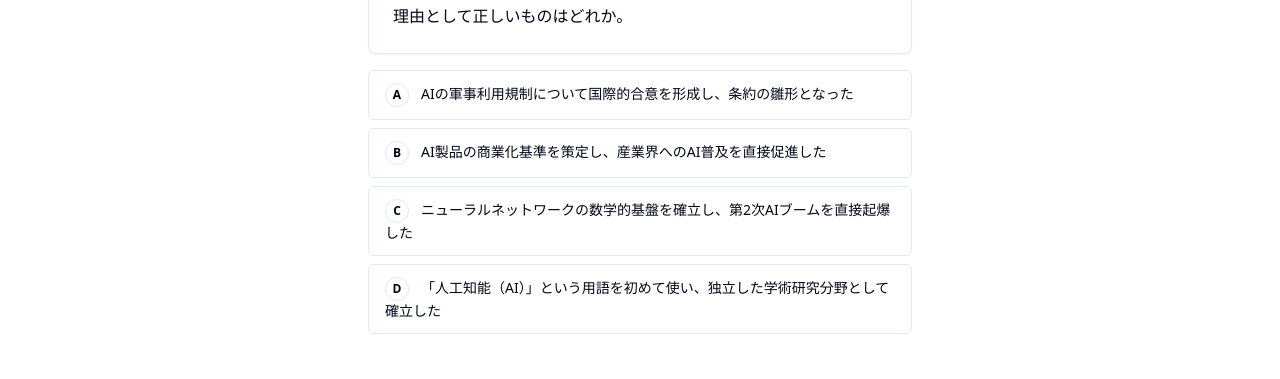
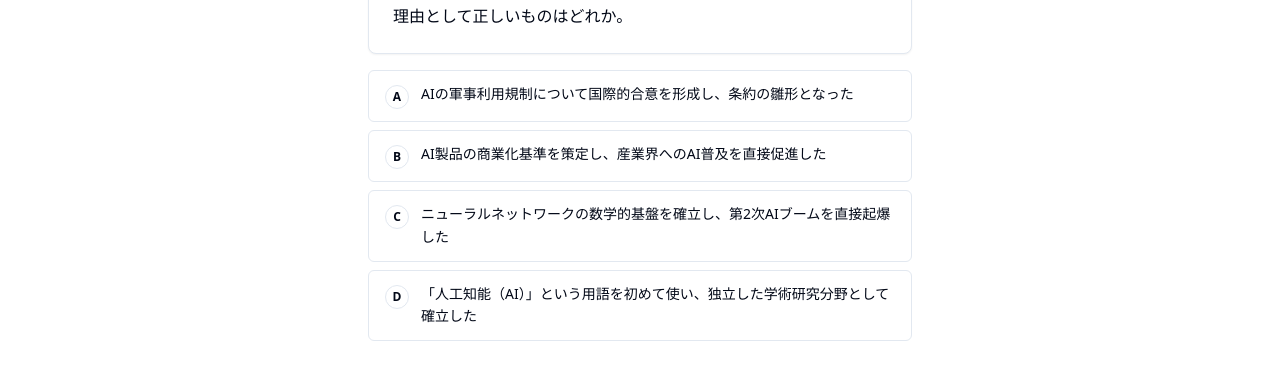
Before and after one commit to scarletcanary-code/g-kentei-app, a React (Vite) app: page /quiz/session in a window 1280 px wide. Shown: the part 223-602 px from the top of the page. Built offline with nearby package versions, Linux system fonts and the light colour scheme; no server answers.

Commit message:
Phase7: 選択肢ボタン折り返しUI修正＋解説の用語集リンク条件付き表示（0041/0042）

```diff
--- a/src/components/quiz/ChoiceList.tsx
+++ b/src/components/quiz/ChoiceList.tsx
@@ -41,15 +41,17 @@ export default function ChoiceList({
       {choices.map((choice, index) => (
         <button
           key={index}
-          className={getChoiceClassName(index)}
+          className={cn(getChoiceClassName(index), 'flex items-start gap-3')}
           onClick={() => !isAnswered && onSelect(index)}
           disabled={isAnswered}
           type="button"
         >
-          <span className="inline-flex items-center justify-center w-6 h-6 rounded-full border border-current/20 text-xs font-semibold mr-3 shrink-0">
+          <span className="inline-flex items-center justify-center w-6 h-6 rounded-full border border-current/20 text-xs font-semibold shrink-0 mt-0.5">
             {String.fromCharCode(65 + index)}
           </span>
-          {choice.text}
+          <span className="flex-1 min-w-0 break-words whitespace-normal leading-relaxed">
+            {choice.text}
+          </span>
         </button>
       ))}
     </div>
--- a/src/components/quiz/QuizCard.tsx
+++ b/src/components/quiz/QuizCard.tsx
@@ -31,7 +31,7 @@ export default function QuizCard({ question, questionNumber }: QuizCardProps) {
         </div>
       </CardHeader>
       <CardContent>
-        <p className="text-base font-medium leading-relaxed">{question.question}</p>
+        <p className="text-base font-medium leading-relaxed break-words">{question.question}</p>
       </CardContent>
     </Card>
   );
--- a/src/pages/QuizPage.tsx
+++ b/src/pages/QuizPage.tsx
@@ -132,6 +132,7 @@ export default function QuizPage() {
         <ExplanationPanel
           explanation={currentQuestion.explanation}
           isCorrect={isCorrect}
+          relatedTermIds={isMockMode ? undefined : currentQuestion.relatedTermIds}
         />
       )}
 
```
